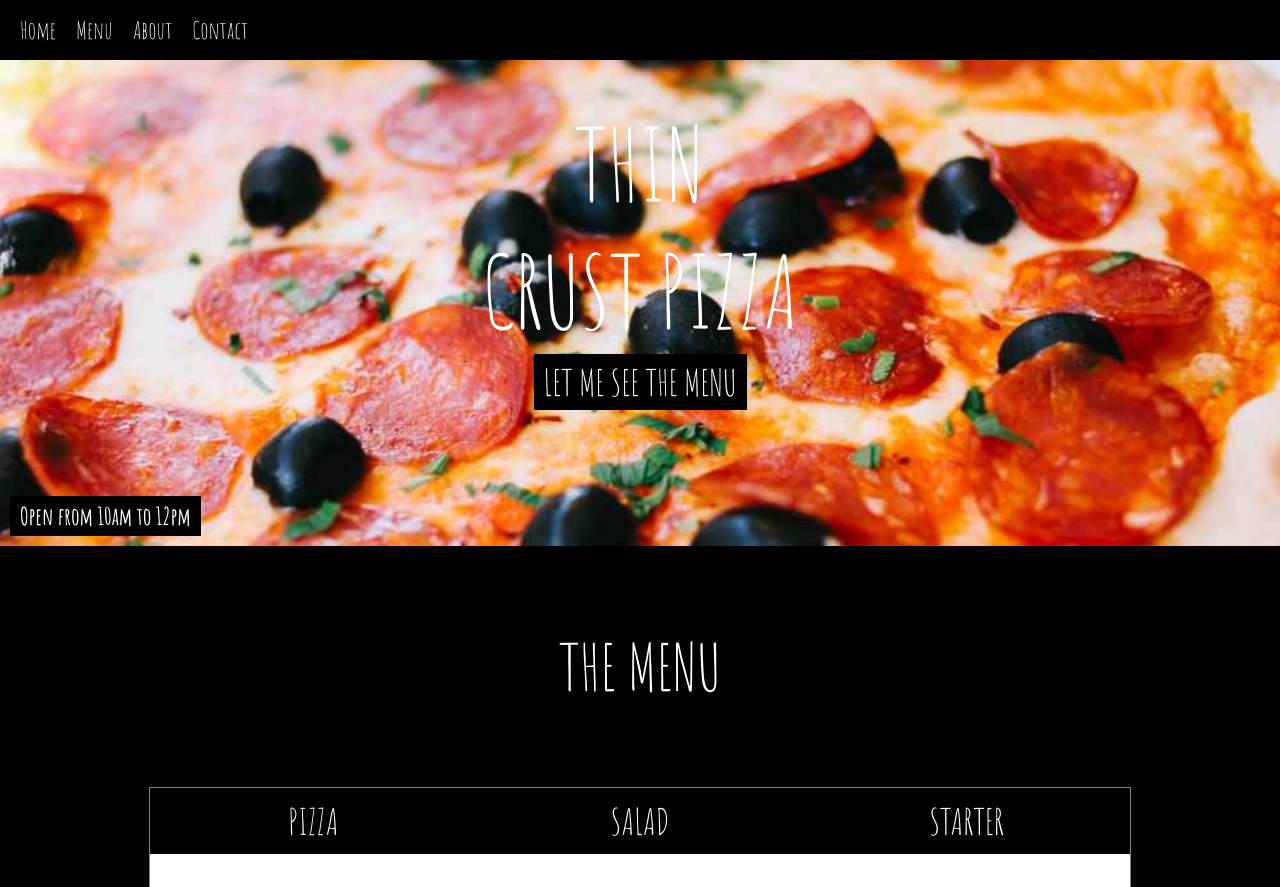
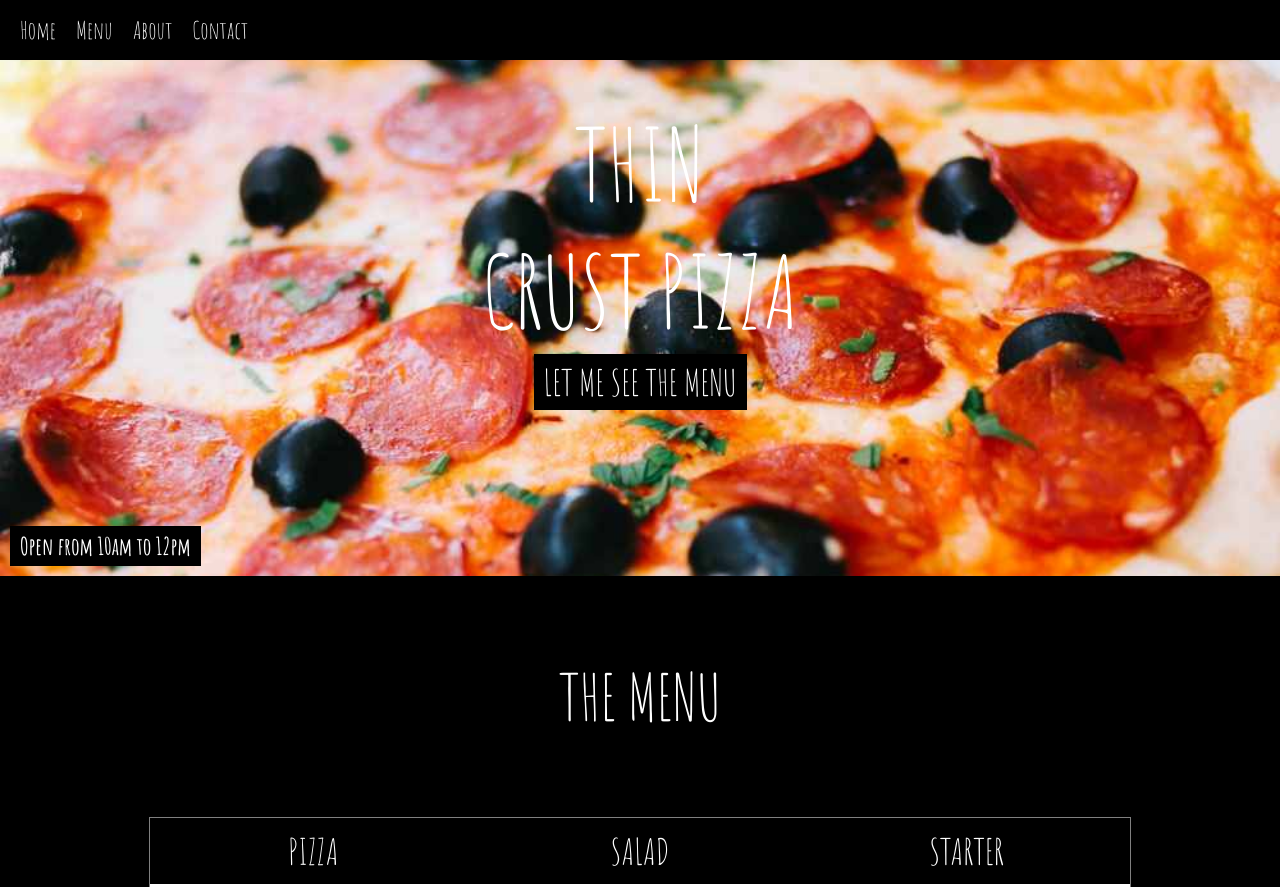
Before and after one commit to kumar-stack/demo_project2, a website: page index.html in a window 1280 px wide. Shown: the top 887 px of the page. Drawn offline with Linux system fonts and the light colour scheme.

Commit message:
banner fix

```diff
--- a/scss/3-module/_banner.scss
+++ b/scss/3-module/_banner.scss
@@ -3,7 +3,7 @@
     background: url(../../images/banner/1.jpg);
     background-size: cover;
     position: relative;
-    height: 546px;
+    height: 576px;
     @media(min-width:320px) and (max-width:576.98px){
         height: 430px;
     }
```
Also changed, not shown: css/2-layouts/home.css.
